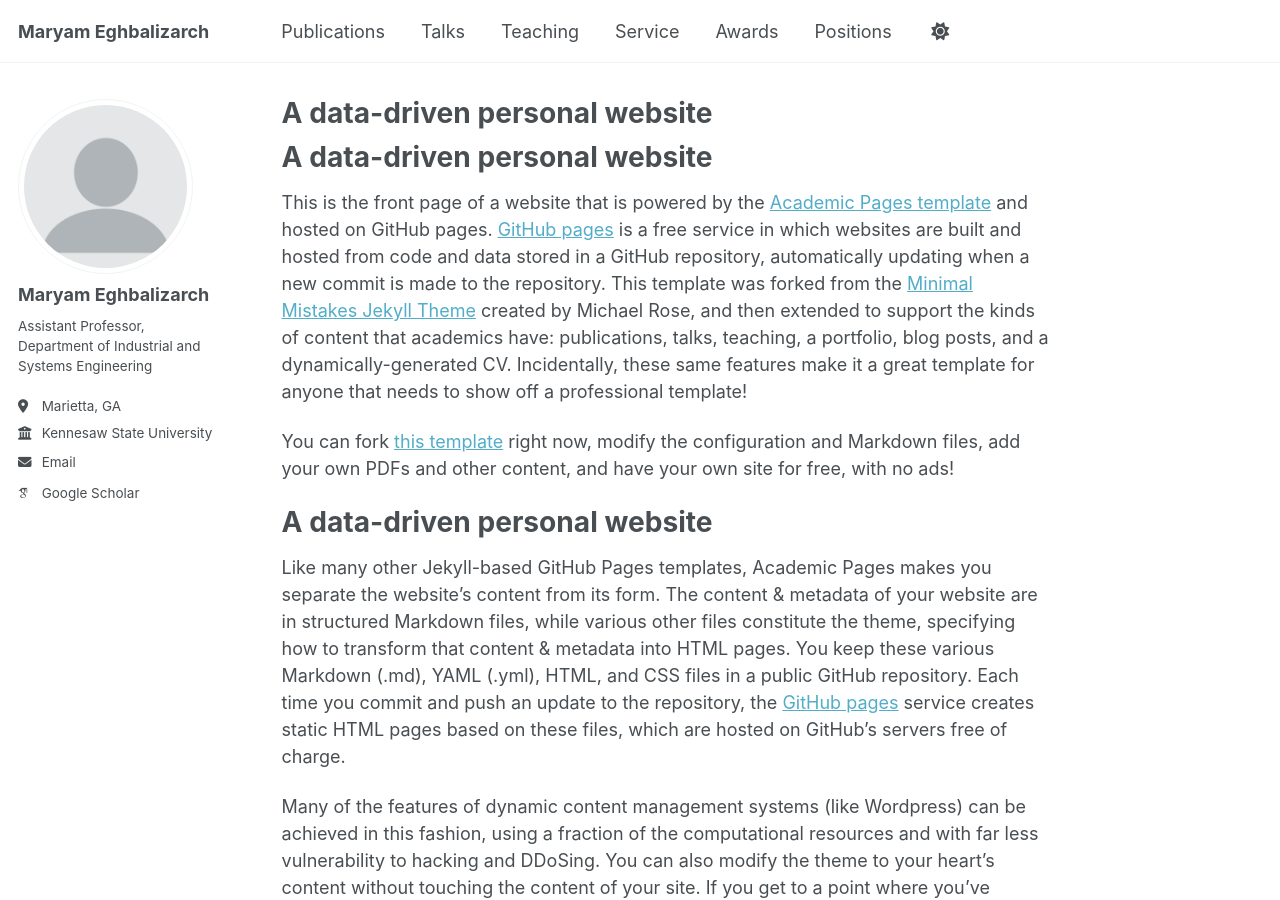
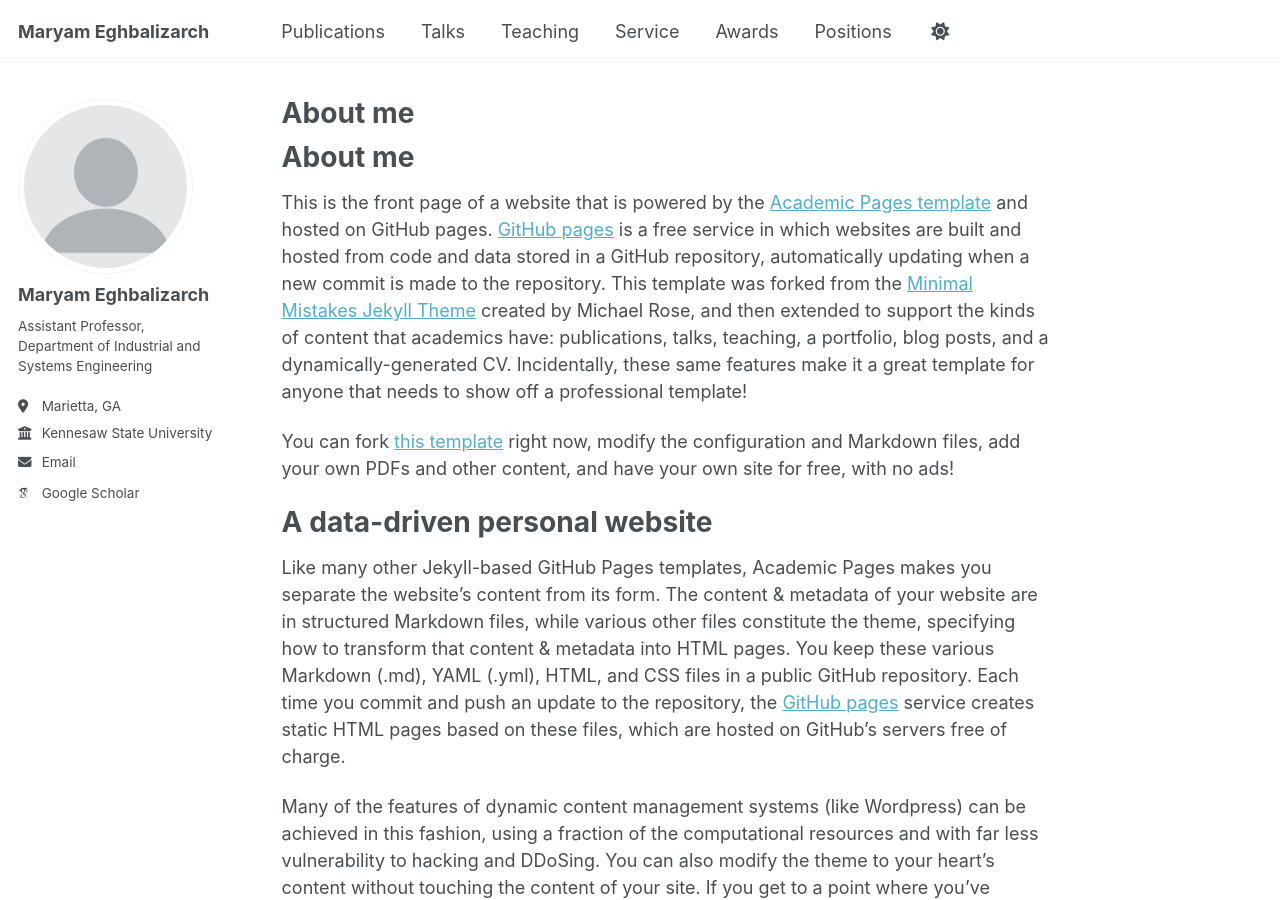
Before and after one commit to meghbalizarch/meghbalizarch.github.io, a Jekyll site: the page built from _pages/about.md, in a window 1280 px wide and 900 px high. Built offline with Jekyll 4.4.1, drawn with Linux system fonts in a browser that asks for light colours; some web fonts are replaced; our own code applies the rules of GitHub Pages for plain Markdown files; a script that is not in the unit is left out.

Commit message:
Update about.md

```diff
--- a/_pages/about.md
+++ b/_pages/about.md
@@ -1,4 +1,4 @@
-A data-driven personal website
+About me
 ======
 
 This is the front page of a website that is powered by the [Academic Pages template](https://github.com/academicpages/academicpages.github.io) and hosted on GitHub pages. [GitHub pages](https://pages.github.com) is a free service in which websites are built and hosted from code and data stored in a GitHub repository, automatically updating when a new commit is made to the repository. This template was forked from the [Minimal Mistakes Jekyll Theme](https://mmistakes.github.io/minimal-mistakes/) created by Michael Rose, and then extended to support the kinds of content that academics have: publications, talks, teaching, a portfolio, blog posts, and a dynamically-generated CV. Incidentally, these same features make it a great template for anyone that needs to show off a professional template!
```
